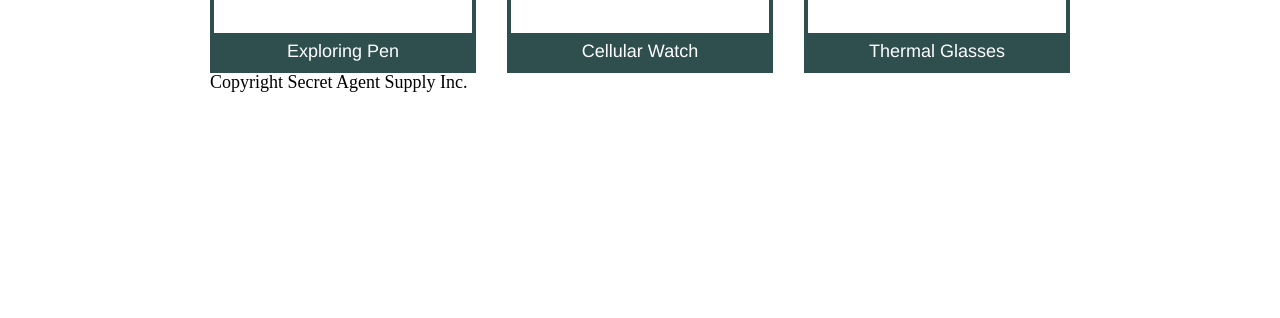
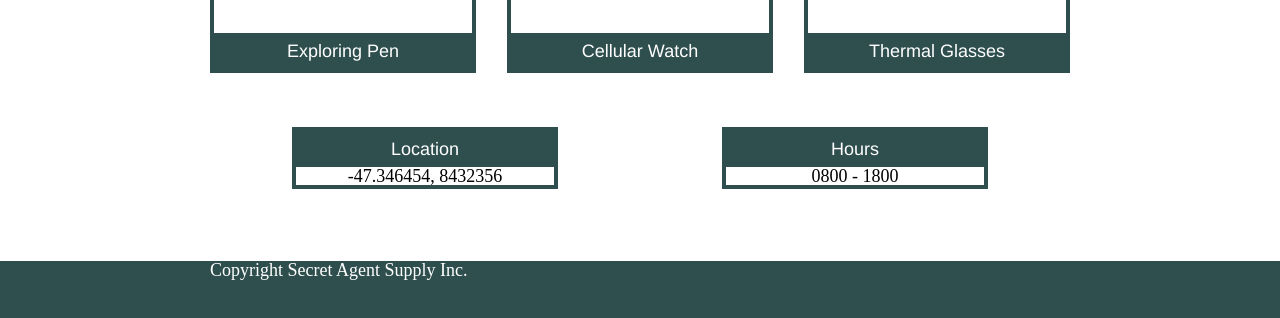
Before and after one commit to munkhtegsh/agent-supply, a plain HTML site: page index.html in a window 1280 px wide. Shown: the part 796-1114 px from the top of the page. Before the commit the page ends 888 px from the top, so only its background shows below. Drawn offline with Linux system fonts and the light colour scheme.

Commit message:
Add footer

```diff
--- a/index.html
+++ b/index.html
@@ -65,10 +65,8 @@
                     <h6>Thermal Glasses</h6>
                 </div>
             </div>
-        </div>
-            </div>
 
-             <!--
+            <div class="combined">
                 <div class="box">
                     <h6>Location</h6>
                     <p>-47.346454, 8432356</p>
@@ -78,9 +76,10 @@
                     <h6>Hours</h6>
                     <p>0800 - 1800</p>
                 </div>
+            </div>
         </div>
-        </div>
-        -->
+            </div>
+
         <footer>
             <div class="container">
                 <p>Copyright Secret Agent Supply Inc.</p>
--- a/resource/css/style.css
+++ b/resource/css/style.css
@@ -7,7 +7,7 @@ html {
     margin: 0 auto ;
 }
 header{
-    background-color: darkslategray;
+    background-color: #263238;
     font-family: Helvetica;
     font-size: 1rem;
     color: white;
@@ -119,7 +119,6 @@ ul a{
     background-size:cover;
     width: 9rem;
     margin: 2rem 0rem;
-
 }
 
 
@@ -134,5 +133,22 @@ ul a{
 
 
 .glasses img {
-      max-width: 8em;
+    max-width: 8em;
 }
+
+.combined{
+    display: flex;
+    justify-content: space-around;
+}
+
+footer{
+    height: 5rem;
+    background-color:  darkslategray;
+    margin-top: 4rem;
+
+}
+
+footer p{
+    color: white;
+    text-align: left;
+}
```
